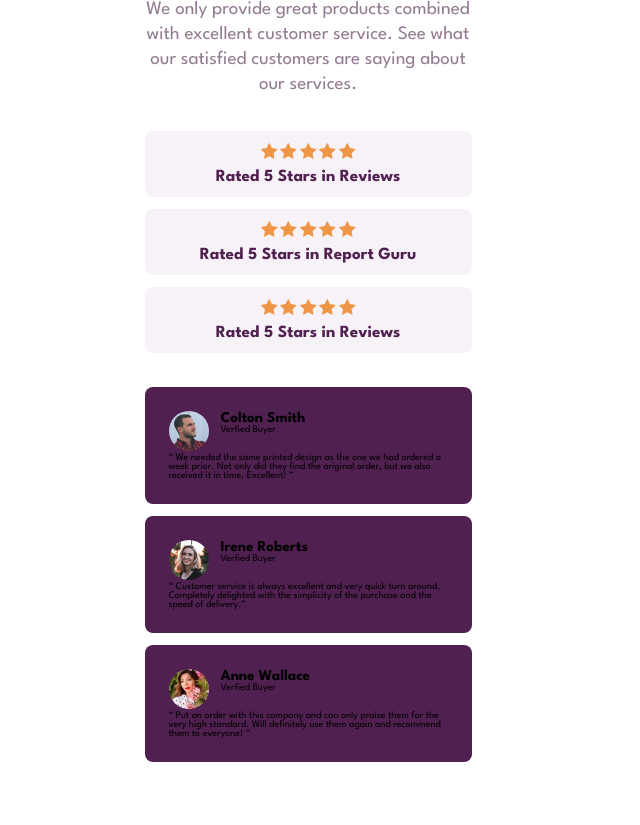
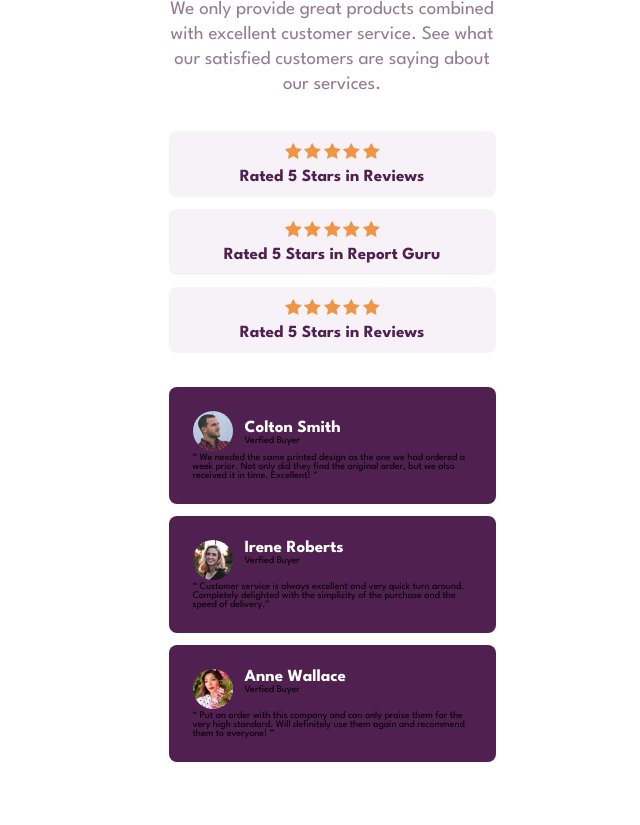
Before and after one commit to jazzielp/social-proof-section-css, a plain HTML site: page index.html in a window 1280 px wide. Shown: the part 201-1026 px from the top of the page, without its empty margins (308-948 px from the left). Drawn offline with Linux system fonts and the light colour scheme.

Commit message:
Center the contents

```diff
--- a/index.html
+++ b/index.html
@@ -60,7 +60,7 @@
                     <picture class="header__img-container">
                         <img class="img-container__porfile" src="./images/image-colton.jpg" alt="Colto's profile photo">
                     </picture>
-                    <div class="header info">
+                    <div class="header__info">
                         <h2 class="info__title">
                             Colton Smith
                         </h2>
--- a/style.css
+++ b/style.css
@@ -28,7 +28,7 @@ html {
 .content-container__raited,
 .cards-container {
     width: 327px;
-    margin: 16px 0;
+    margin: 16px auto;
 }
 
 .content-container__title {
@@ -51,7 +51,7 @@ html {
     display: flex;
     flex-direction: column;
     gap: 12px;
-    margin: 34px 0;
+    margin: 34px auto;
 }
 
 .raited__card {
@@ -95,3 +95,15 @@ html {
     border-radius: 50%;
     margin-right: 12px;
 }
+
+.header__info {
+    display: flex;
+    flex-direction: column;
+    justify-content: center;
+}
+
+.info__title {
+    font-size: 1.7rem;
+    font-weight: bold;
+    color: white;
+}
```
